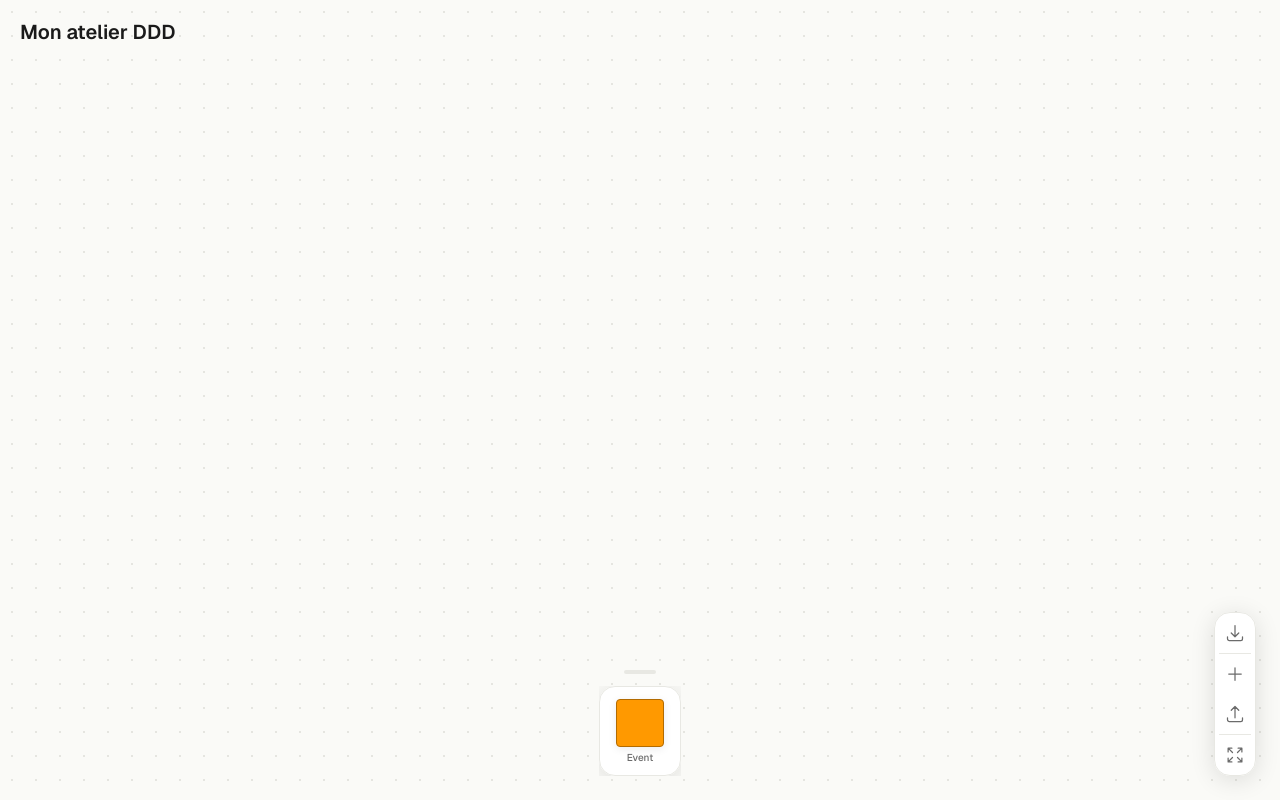
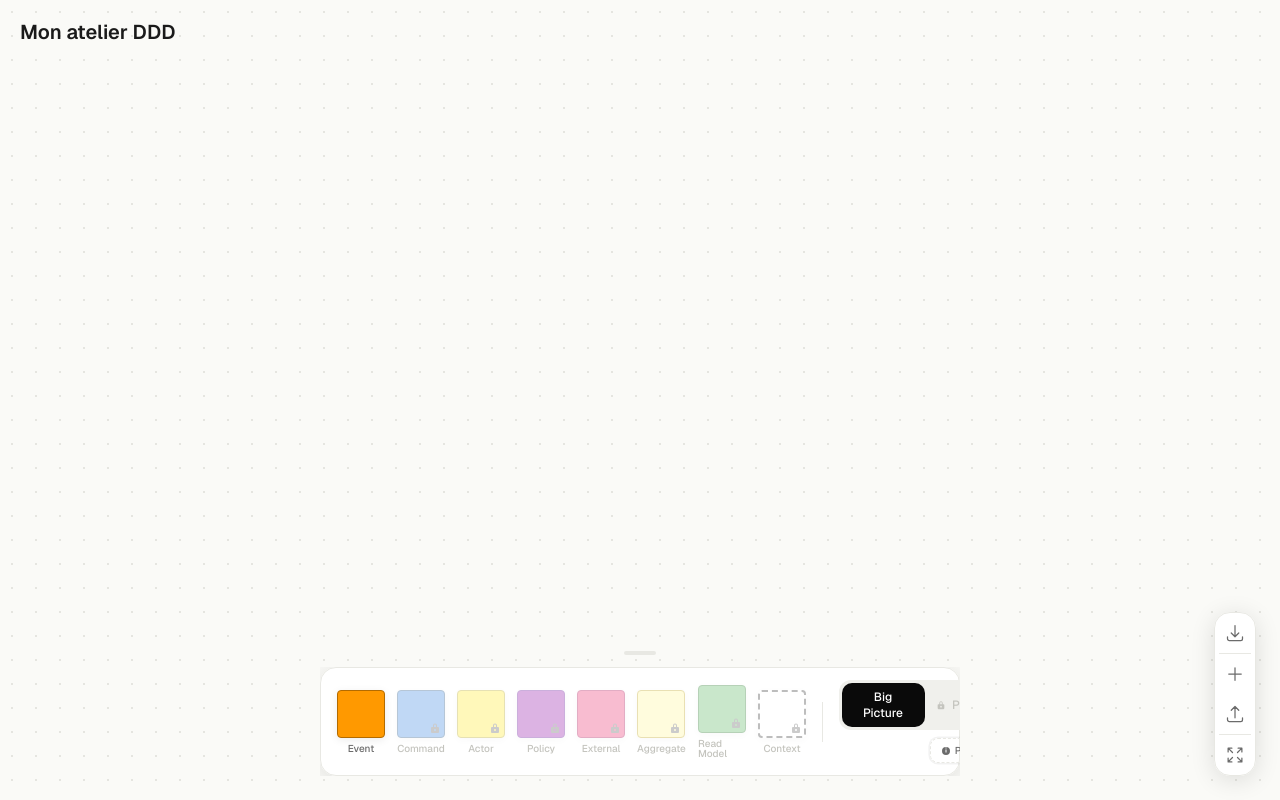
Before and after one commit to lolofx/event-stormer-app, an Angular app: page / in a window 1280 px wide. Built offline with nearby package versions, Linux system fonts and the light colour scheme.

Commit message:
feat: PaletteDockComponent — items verrouillés, sélecteur de niveau, boutons déblocage

```diff
--- a/src/app/features/palette/palette-dock.component.ts
+++ b/src/app/features/palette/palette-dock.component.ts
@@ -3,9 +3,11 @@ import { CdkDrag, CdkDragPreview, CdkDragEnd } from '@angular/cdk/drag-drop';
 import { DockComponent } from '../../shared/ui/dock/dock.component';
 import { StickyCardComponent } from '../../shared/ui/sticky-card/sticky-card.component';
 import { PedagogyTooltipDirective } from '../../shared/ui/pedagogy-tooltip/pedagogy-tooltip.directive';
+import { LevelSelectorComponent } from '../workshop/level-selector.component';
 import { WorkshopStore } from '../workshop/workshop.store';
+import { LevelUnlockService } from '../workshop/level-unlock.service';
 import { StickyType } from '../../domain/sticky-type';
-import { availableTypes } from '../../domain/level-unlock-state';
+import { Level } from '../../domain/level';
 import { STICKY_TOOLTIPS } from '../../shared/pedagogy/sticky-tooltips';
 
 const DOCK_LABELS: Readonly<Record<StickyType, string>> = {
@@ -19,6 +21,23 @@ const DOCK_LABELS: Readonly<Record<StickyType, string>> = {
   [StickyType.BoundedContext]: 'Context',
 };
 
+// All types in level order (RM03)
+const ALL_STICKY_TYPES: readonly StickyType[] = [
+  StickyType.DomainEvent,
+  StickyType.Command,
+  StickyType.Actor,
+  StickyType.Policy,
+  StickyType.ExternalSystem,
+  StickyType.Aggregate,
+  StickyType.ReadModel,
+  StickyType.BoundedContext,
+];
+
+interface DockItem {
+  type: StickyType;
+  locked: boolean;
+}
+
 @Component({
   selector: 'app-palette-dock',
   standalone: true,
@@ -26,6 +45,7 @@ const DOCK_LABELS: Readonly<Record<StickyType, string>> = {
     DockComponent,
     StickyCardComponent,
     PedagogyTooltipDirective,
+    LevelSelectorComponent,
     CdkDrag,
     CdkDragPreview,
   ],
@@ -38,15 +58,23 @@ const DOCK_LABELS: Readonly<Record<StickyType, string>> = {
     /* CDK applique immédiatement un translate au démarrage du drag — désactiver la transition CSS
        à ce moment évite le retard "lent au début puis rattrape la souris", conserver uniquement au repos. */
     [cdkDrag]:not(.cdk-drag-dragging) { transition: transform 150ms cubic-bezier(0.2, 0.9, 0.3, 1); }
+
+    @keyframes unlockPulse {
+      0%, 100% { box-shadow: 0 0 0 0 rgba(10,10,10,0); }
+      50% { box-shadow: 0 0 0 4px rgba(10,10,10,0.12); }
+    }
+    .unlock-pulse { animation: unlockPulse 1.8s ease-in-out infinite; }
   `],
   template: `
     <app-dock [collapsed]="collapsed()" (toggleCollapsed)="toggleCollapsed.emit()">
+      <!-- Sticky items — all 8 types, locked ones greyed (RM03) -->
       <div class="flex items-center gap-3">
         @for (item of dockItems(); track item.type) {
           <div
             data-testid="palette-item"
             class="flex flex-col items-center gap-1.5 item-enter"
           >
+            @if (!item.locked) {
               <div
                 class="relative"
                 [appPedagogyTooltip]="tooltips[item.type]"
@@ -78,13 +106,75 @@ const DOCK_LABELS: Readonly<Record<StickyType, string>> = {
                   </ng-template>
                 </div>
               </div>
+            } @else {
+              <div
+                class="relative opacity-35 cursor-not-allowed"
+                [attr.aria-label]="tooltips[item.type].label + ' (verrouillé)'"
+                aria-disabled="true"
+              >
+                <app-sticky-card
+                  [type]="item.type"
+                  [label]="''"
+                  [width]="48"
+                  [height]="48"
+                  [rotation]="0"
+                />
+                <div
+                  data-testid="lock-icon"
+                  class="absolute inset-0 flex items-end justify-end p-1 pointer-events-none"
+                >
+                  <svg class="w-3 h-3 text-[#6B6B6B]" viewBox="0 0 10 12" fill="currentColor" aria-hidden="true">
+                    <path d="M8 5H7V3.5a2 2 0 0 0-4 0V5H2a1 1 0 0 0-1 1v4a1 1 0 0 0 1 1h6a1 1 0 0 0 1-1V6a1 1 0 0 0-1-1zM4 3.5a1 1 0 0 1 2 0V5H4V3.5zM5 9a1 1 0 1 1 0-2 1 1 0 0 1 0 2z"/>
+                  </svg>
+                </div>
+              </div>
+            }
             <span
               data-testid="palette-item-label"
-              class="text-[10px] font-medium font-sans leading-none text-text-secondary"
+              class="text-[10px] font-medium font-sans leading-none"
+              [class.text-text-secondary]="!item.locked"
+              [class.text-[#C4C4BE]]="item.locked"
             >
               {{ labels[item.type] }}
             </span>
           </div>
+        }
+      </div>
+
+      <!-- Separator -->
+      <div class="w-px h-10 bg-ui-border self-center mx-1 shrink-0"></div>
+
+      <!-- Level controls -->
+      <div class="flex flex-col items-center gap-2 shrink-0">
+        <app-level-selector
+          [activeLevel]="store.activeLevel()"
+          [levelUnlockState]="store.levelUnlockState()"
+          (levelChange)="onLevelChange($event)"
+        />
+        @if (!store.levelUnlockState().processUnlocked) {
+          <button
+            data-testid="unlock-process-btn"
+            class="flex items-center gap-1 px-2.5 py-1 text-[10px] font-medium text-[#6B6B6B] rounded-lg border border-dashed border-[#E8E8E3] hover:border-[#0A0A0A] hover:text-[#0A0A0A] transition-all duration-150 unlock-pulse"
+            aria-label="Débloquer le Process Level"
+            (click)="onUnlockProcess()"
+          >
+            <svg class="w-2.5 h-2.5" viewBox="0 0 10 10" fill="currentColor" aria-hidden="true">
+              <path d="M5 1a4 4 0 1 0 0 8A4 4 0 0 0 5 1zm.5 5.5h-1v-3h1v3zm0-4h-1v-1h1v1z"/>
+            </svg>
+            Process
+          </button>
+        } @else if (!store.levelUnlockState().designUnlocked) {
+          <button
+            data-testid="unlock-design-btn"
+            class="flex items-center gap-1 px-2.5 py-1 text-[10px] font-medium text-[#6B6B6B] rounded-lg border border-dashed border-[#E8E8E3] hover:border-[#0A0A0A] hover:text-[#0A0A0A] transition-all duration-150 unlock-pulse"
+            aria-label="Débloquer le Design Level"
+            (click)="onUnlockDesign()"
+          >
+            <svg class="w-2.5 h-2.5" viewBox="0 0 10 10" fill="currentColor" aria-hidden="true">
+              <path d="M5 1a4 4 0 1 0 0 8A4 4 0 0 0 5 1zm.5 5.5h-1v-3h1v3zm0-4h-1v-1h1v1z"/>
+            </svg>
+            Design
+          </button>
         }
       </div>
     </app-dock>
@@ -95,14 +185,43 @@ export class PaletteDockComponent {
   toggleCollapsed = output<void>();
   readonly stickyDragEnded = output<{ type: StickyType; screenX: number; screenY: number }>();
 
-  private readonly workshopStore = inject(WorkshopStore);
+  protected readonly store = inject(WorkshopStore);
+  private readonly levelUnlockService = inject(LevelUnlockService);
 
   protected readonly tooltips = STICKY_TOOLTIPS;
   protected readonly labels = DOCK_LABELS;
 
-  protected readonly dockItems = computed(() =>
-    availableTypes(this.workshopStore.levelUnlockState()).map((type) => ({ type }))
-  );
+  protected readonly dockItems = computed<DockItem[]>(() => {
+    const state = this.store.levelUnlockState();
+    return ALL_STICKY_TYPES.map((type) => ({
+      type,
+      locked:
+        (type === StickyType.Command ||
+          type === StickyType.Actor ||
+          type === StickyType.Policy ||
+          type === StickyType.ExternalSystem) &&
+          !state.processUnlocked
+          ? true
+          : (type === StickyType.Aggregate ||
+            type === StickyType.ReadModel ||
+            type === StickyType.BoundedContext) &&
+            !state.designUnlocked
+            ? true
+            : false,
+    }));
+  });
+
+  protected onLevelChange(level: Level): void {
+    this.store.setActiveLevel(level);
+  }
+
+  protected onUnlockProcess(): void {
+    void this.levelUnlockService.requestUnlockProcess();
+  }
+
+  protected onUnlockDesign(): void {
+    void this.levelUnlockService.requestUnlockDesign();
+  }
 
   protected onDragEnded(event: CdkDragEnd, type: StickyType): void {
     // Reset position — CDK keeps the transform offset when there is no cdkDropList target
```
Also changed, not shown: 1 other file (tests, documents, lock files or other folders). Lines whose indentation alone changed are shown as unchanged.
